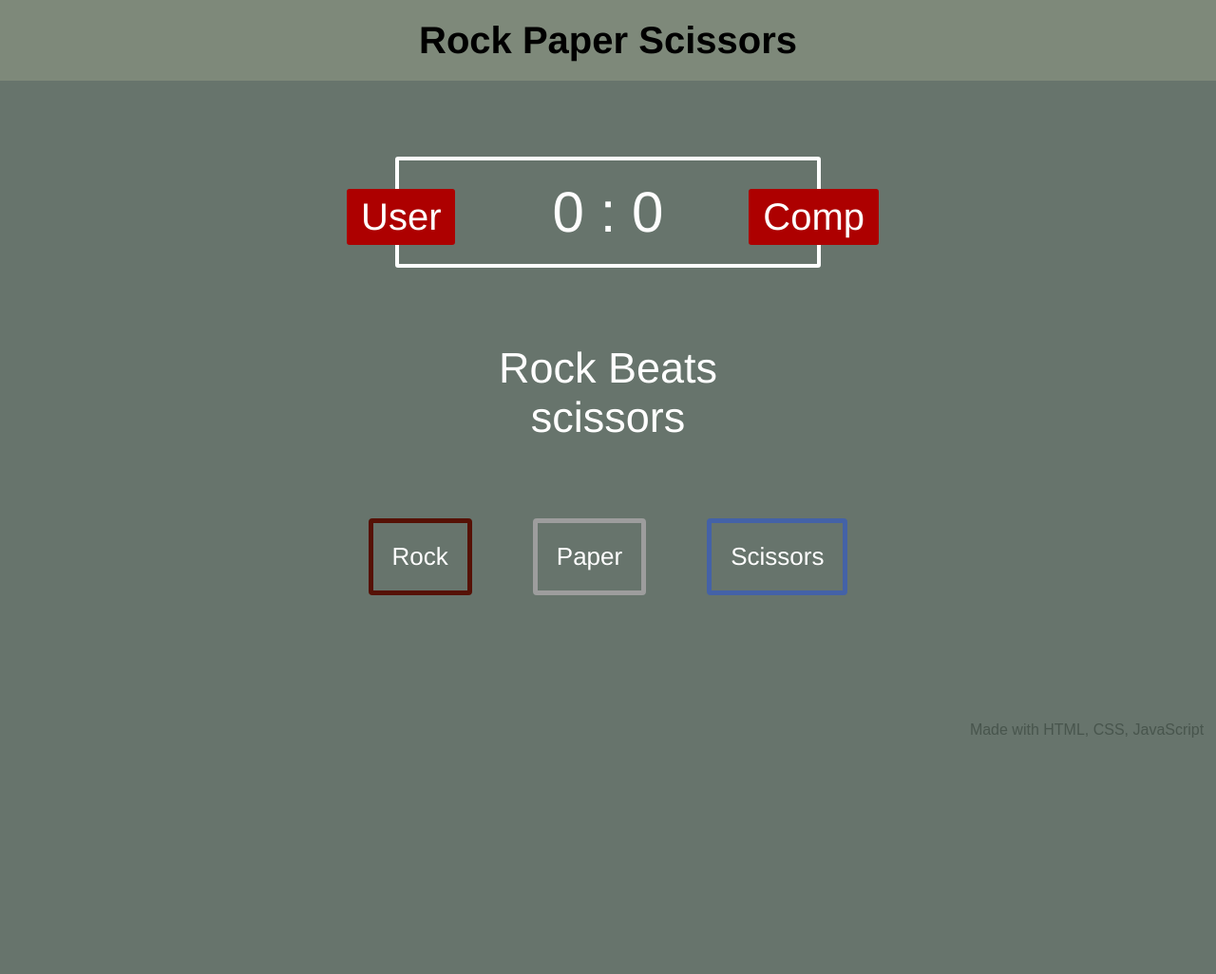
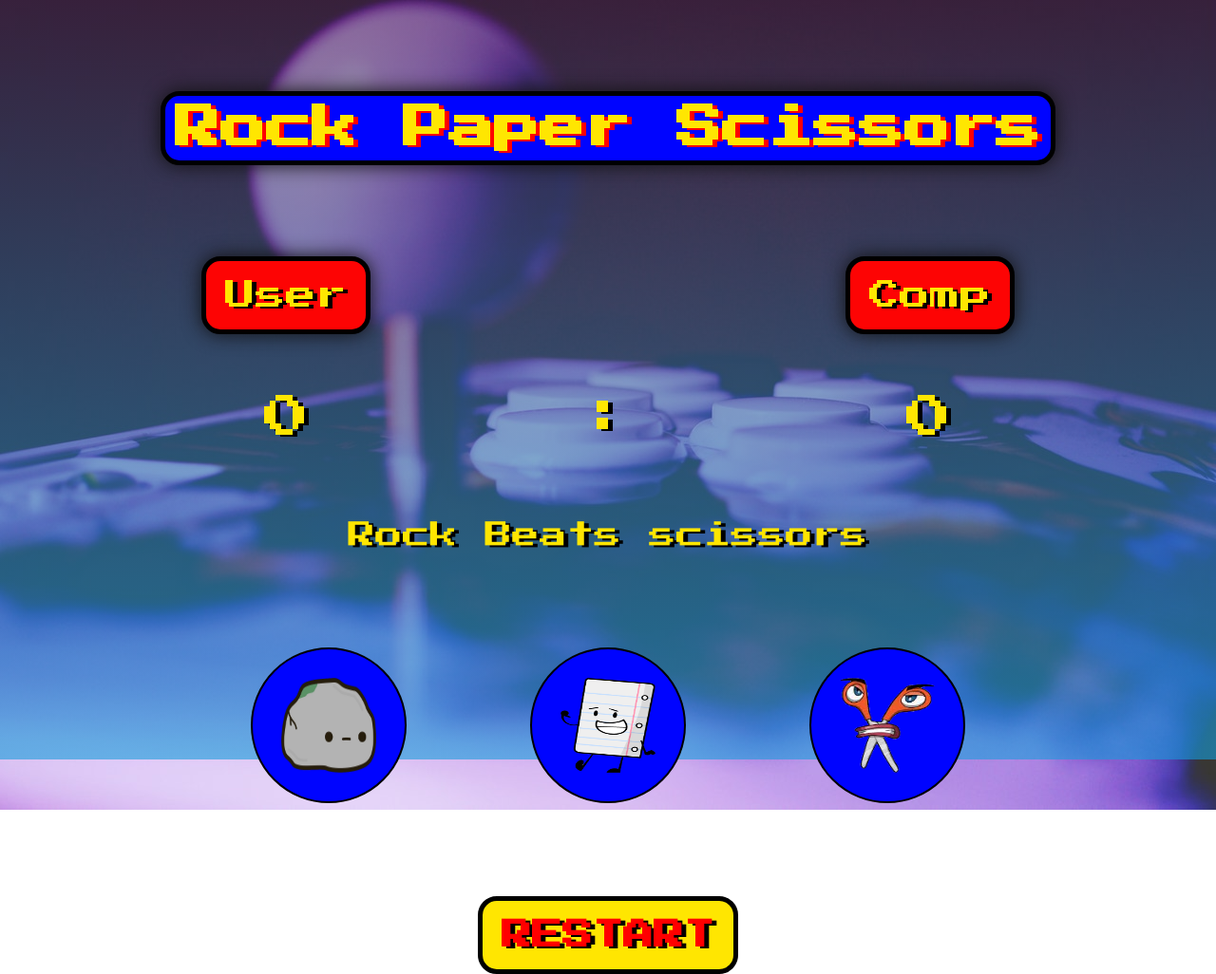
Before and after one commit to HarryMinnie6/Rock-Paper-Scissors, a plain HTML site: page index.html in a window 1280 px wide. Shown: the whole page at 95% size. Before the commit the page ends 800 px from the top, so only its background shows below. Drawn offline with Linux system fonts and the light colour scheme; a web font is replaced by a local one.

Commit message:
Redid JS as practice and restyled it
I did the JavaScript again as practice. I also added a reset button.
Css was  also done over

```diff
--- a/index.html
+++ b/index.html
@@ -7,24 +7,32 @@
     <link rel ="stylesheet" href = "style.css">
   </head>
   <body>
+    <div class="site-wrapper">
     <h1> Rock Paper Scissors</h1>
 
   <div class="scoreboard">
-    <div class="label" id="user-label">User</div>
-    <div class="label" id="computer-label">Comp</div>
-    <span id="user-score">0</span>   :  <span id="computer-score">0</span>
+    <div class="scoreboard-labels">
+      <div class="label" id="user-label">User</div>
+      <div class="label" id="computer-label">Comp</div>
+   </div>
+    <div class="scores"><span id="user-score">0</span>   :  <span id="computer-score">0</span></div>
   </div>
 
    <div class="result"> Rock Beats scissors </div>
 
    <div class="choices">
-     <div class='choice1' id="rock"> Rock </div>
-     <div class='choice2' id="paper">  Paper  </div>
-     <div class='choice3' id="scissors">  Scissors </div>
+     <div class='choice1' id="rock"> <img src="rock.png" alt="Rock"></div>
+     <div class='choice2' id="paper">  <img src="paper.png" alt="Paper">  </div>
+     <div class='choice3' id="scissors">  <img src="scissors.png" alt="Scissors"> </div>
    </div>
 
-   <footer> Made with HTML, CSS, JavaScript</footer>
+   <div class="reset">
+     <button class="reset-button">RESTART</button>
+   </div>
+
+   <!-- <footer> Made with HTML, CSS, JavaScript</footer> -->
 
 
+  </div>
   <script type="text/javascript" src ="script.js"></script>
 </html>
--- a/script.js
+++ b/script.js
@@ -1,17 +1,18 @@
-var userScore = 0;
-var computerScore = 0;
-const updateUserScore = document.querySelector('#user-score');
-const updateComputerScore = document.querySelector('#computer-score');
-const scoreBoard = document.querySelector('.scoreboard')
-const result = document.querySelector('.result')
-const rockChoice = document.querySelector('#rock')
-const paperChoice = document.querySelector('#paper')
-const scissorsChoice = document.querySelector('#scissors')
+let userScore = 0;
+let computerScore = 0;
+let updateUserScore = document.querySelector('#user-score');
+let updateComputerScore = document.querySelector('#computer-score');
+let scoreBoard = document.querySelector('.scoreboard')
+let result = document.querySelector('.result')
+let rockChoice = document.querySelector('#rock')
+let paperChoice = document.querySelector('#paper')
+let scissorsChoice = document.querySelector('#scissors')
+let resetButton = document.querySelector('.reset-button')
 
 //getting the computer choice
 function getComputerChoice(){
-    const choices = ['rock', 'paper', 'scissors']
-    const randomNumber  = Math.floor(Math.random() * 3)
+    let choices = ['rock', 'paper', 'scissors']
+    let randomNumber  = Math.floor(Math.random() * 3)
     return choices[randomNumber]
 }
 //capitalize selections in the result display
@@ -51,10 +52,9 @@ function draw(user, computer){
 
 }
 
-
 // the code to make the game work/ deiciding if its a win, lose, draw
 function game(userChoice){
-    const computerChoice = getComputerChoice()
+    let computerChoice = getComputerChoice()
 switch (userChoice + computerChoice){
     //user wins if...
     case "rockscissors":
@@ -91,3 +91,13 @@ paperChoice.addEventListener('click', function(){
 scissorsChoice.addEventListener('click', function(){
     game('scissors')
 });
+
+//reset button
+resetButton.addEventListener('click', reset)
+
+function reset(){
+    userScore = 0;
+    computerScore = 0;
+    updateUserScore.innerHTML = userScore
+    updateComputerScore.innerHTML = computerScore
+}
--- a/style.css
+++ b/style.css
@@ -1,140 +1,169 @@
+@import url('https://fonts.googleapis.com/css?family=Baloo+Bhaina+2|Press+Start+2P|Share&display=swap');
+
 * {
-  background-color: #67746c;
  margin: 0;
  padding: 0;
 }
+body{
+  background: linear-gradient(rgba(57, 12, 66, 0.5),rgba(21, 157, 219, 0.6)),url(image1.jpg);
+  background-size: cover;
+  background-repeat: no-repeat;
+  box-sizing: border-box;
+  height:100vh;
+  font-family: 'Press Start 2P', cursive;
+}
 /* So nothing can be highlighted on the page */
-body{
-  -webkit-touch-callout: none; /* iOS Safari */
-  -webkit-user-select: none; /* Safari */
-   -khtml-user-select: none; /* Konqueror HTML */
-     -moz-user-select: none; /* Old versions of Firefox */
-      -ms-user-select: none; /* Internet Explorer/Edge */
-          user-select: none; /* Non-prefixed version, currently
-                                supported by Chrome, Opera and Firefox */
+ body{
+  -webkit-touch-callout: none;
+  -webkit-user-select: none;
+   -khtml-user-select: none;
+     -moz-user-select: none;
+      -ms-user-select: none;
+          user-select: none;
 }
-
+.site-wrapper {
+  display: flex;
+  flex-direction: column;
+  align-items: center;
+}
 h1 {
+  font-size: 3rem;
+  margin: 6rem 0 3rem 0;
+  border-radius: 20px;
+  border: 5px solid black;
+  box-shadow: 0 0 20px rgb(17, 17, 17);
+  color: rgb(255, 230, 1);
+  background-color:rgb(0, 4, 255);
+  text-shadow: 5px 2px red;
+  padding: 10px;
+}
+.scoreboard-labels {
+  display: flex;
+  flex-wrap: wrap;
+  justify-content: center;
+  margin: 3rem 0 4rem 0;
+  font-size: 2rem;
+  text-shadow: 5px 2px  black;
+}
+#user-label {
+  margin-right: 250px;
+  background-color: rgb(253, 4, 4);
+  color: rgb(255, 230, 1);
   padding: 20px;
-  background-color: #7e897a;
-  text-align: center;
-  font-size: 40px;
-  font-family: 'Franklin Gothic Medium', 'Arial Narrow', Arial, sans-serif;
+  border: 5px solid black;
+  border-radius: 20px;
+  box-shadow: 0 0 20px rgb(17, 17, 17);
 }
-.scoreboard{
-  border: 4px solid white;
-  border-radius: 3px;
-  margin: 80px auto;
-  width: 400px;
-  color: white;
-  font-size: 60px;
-  padding: 20px 20px;
-  font-family: 'Franklin Gothic Medium', 'Arial Narrow', Arial, sans-serif;
-  position: relative;
+#computer-label {
+  margin-left: 250px;
+  background-color: rgb(253, 4, 4);
+  color: rgb(255, 230, 1);
+  padding: 20px;
+  border: 5px solid black;
+  border-radius: 20px;
+  box-shadow: 0 0 20px rgb(17, 17, 17);
+}
+.scores {
+  display: flex;
+  flex-direction: row;
+  align-items: center;
+  justify-content: center;
+  color: rgb(255, 230, 1);
+  text-shadow: 5px 2px black;
+  margin: 2rem;
+  font-size: 3rem;
+}
+#user-score {
+  margin-right: 290px;
+}
+#computer-score {
+  margin-left: 290px;
+}
+.result {
+  font-size: 1.8rem;
+  margin: 3rem;
+  color: rgb(255, 230, 1);
+  text-shadow: 5px 2px black;
+  line-height: 2.5rem;
   text-align: center;
 }
-
-.label {
-  background: #ad0000;
-  border: 3px solid #ad0000;
-  border-radius: 3px;
-  color: white;
-  font-size: 40px;
-  padding: 4px 12px;
-  font-family: 'Franklin Gothic Medium', 'Arial Narrow', Arial, sans-serif;
-  text-align: center;
+img {
+  width: 100px;
+  height: 100px;
+  padding: 30px;
 }
-
-#user-label {
-  position: absolute;
-  top: 30px;
-  left: -55px;
-}
-
-#computer-label {
-  position: absolute;
-  top: 30px;
-  right: -65px;
-}
-.result{
-  margin: 80px auto;
-  width: 400px;
-  color: white;
-  font-size: 45px;
-  text-align: center;
-  font-family: 'Franklin Gothic Medium', 'Arial Narrow', Arial, sans-serif;
-}
-
-.choices {
-  text-align: center;
-  margin: 80px;
+.choices{
+  display: flex;
+  align-items: center;
+  justify-content: space-evenly;
 }
 .choice1 {
-  display: inline-block;
-  border: 5px solid #561105;
-  border-radius: 4px;
-  margin: 0 30px;
-  padding: 20px;
-  color: white;
-  font-size: 26px;
-  font-family: 'Franklin Gothic Medium', 'Arial Narrow', Arial, sans-serif;
+  margin: 50px 80px 50px 50px;
+  border: 2px solid black;
+  border-radius: 50%;
+  background-color:rgb(0, 4, 255);
+  outline: none;
+  transition: all 0.2s ease;
+}
+.choice2 {
+  margin: 50px 50px 50px 50px;
+  border: 2px solid black;
+  border-radius: 50%;
+  background-color:rgb(0, 4, 255);
+  outline: none;
+  transition: all 0.2s ease;
+}
+.choice3 {
+  margin: 50px 50px 50px 80px;
+  border: 2px solid black;
+  border-radius: 50%;
+  background-color:rgb(0, 4, 255);
+  outline: none;
+  transition: all 0.2s ease;
 }
 .choice1:hover {
   cursor: pointer;
-  background-color: #561105;
-}
-
-.choice2 {
-  display: inline-block;
-  border: 5px solid #9d9d9d;
-  border-radius: 4px;
-  margin: 0 30px;
-  padding: 20px;
-  color: white;
-  font-size: 26px;
-  font-family: 'Franklin Gothic Medium', 'Arial Narrow', Arial, sans-serif;
+  transform: scale(1.1);
+  box-shadow: 0 0 20px rgb(17, 17, 17);
 }
 .choice2:hover {
   cursor: pointer;
-  background-color: #9d9d9d;
-}
-
-.choice3 {
-  display: inline-block;
-  border: 5px solid #4462a7;
-  border-radius: 4px;
-  margin: 0 30px;
-  padding: 20px;
-  color: white;
-  font-size: 26px;
-  font-family: 'Franklin Gothic Medium', 'Arial Narrow', Arial, sans-serif;
+  transform: scale(1.1);
+  box-shadow: 0 0 20px rgb(17, 17, 17);
 }
 .choice3:hover {
   cursor: pointer;
-  background-color: #4462a7;
+  transform: scale(1.1);
+  box-shadow: 0 0 20px rgb(17, 17, 17);
 }
-
-footer {
-  position: absolute;
-  bottom: 0;
-  color:#48554d;
-  text-align: right;
-  width: 99%;
-  height: 40px;
-  font-family: sans-serif
+.reset-button{
+  font-size: 2rem;
+  color: red;
+  background-color: rgb(255, 230, 1);
+  padding: 20px;
+  border: 5px solid black;
+  border-radius: 20px;
+  font-weight: bold;
+  text-shadow: 5px 2px black;
+  margin-top: 3rem;
+  outline: none;
+  font-family: 'Press Start 2P', cursive;
+  transition: all 0.2s ease;
 }
-
+.reset-button:hover {
+  cursor: pointer;
+  transform: scale(1.1);
+}
+/* effects when a user wins, loses, draws */
 .green-glow{
-  border: 5px solid  rgb(137, 221, 10);
+  border: 3px solid  rgb(137, 221, 10);
   box-shadow: 0 0 30px rgb(137, 221, 10);
 }
-
 .red-glow{
-  border: 5px solid  rgb(255, 10, 2);
+  border: 3px solid  rgb(255, 10, 2);
   box-shadow: 0 0 15px rgb(163, 0, 0);
 }
-
 .gray-glow{
-  border: 5px solid  rgb(170, 170, 170);
+  border: 3px solid  rgb(170, 170, 170);
   box-shadow: 0 0 15px rgb(39, 39, 39);
 }
```
Also changed, not shown: image1.jpg (added), paper.png (added), rock.png (added), scissors.png (added).
